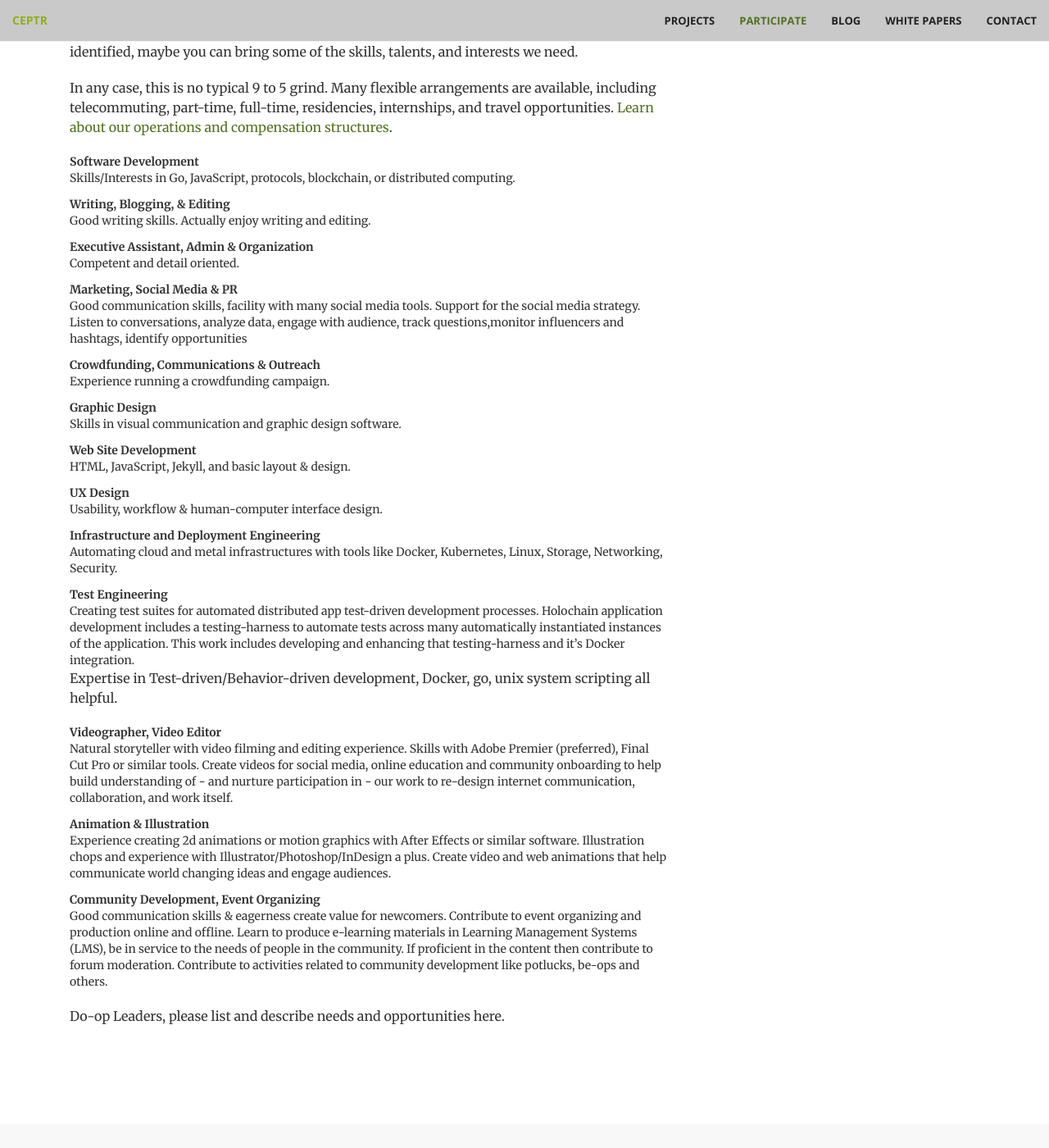
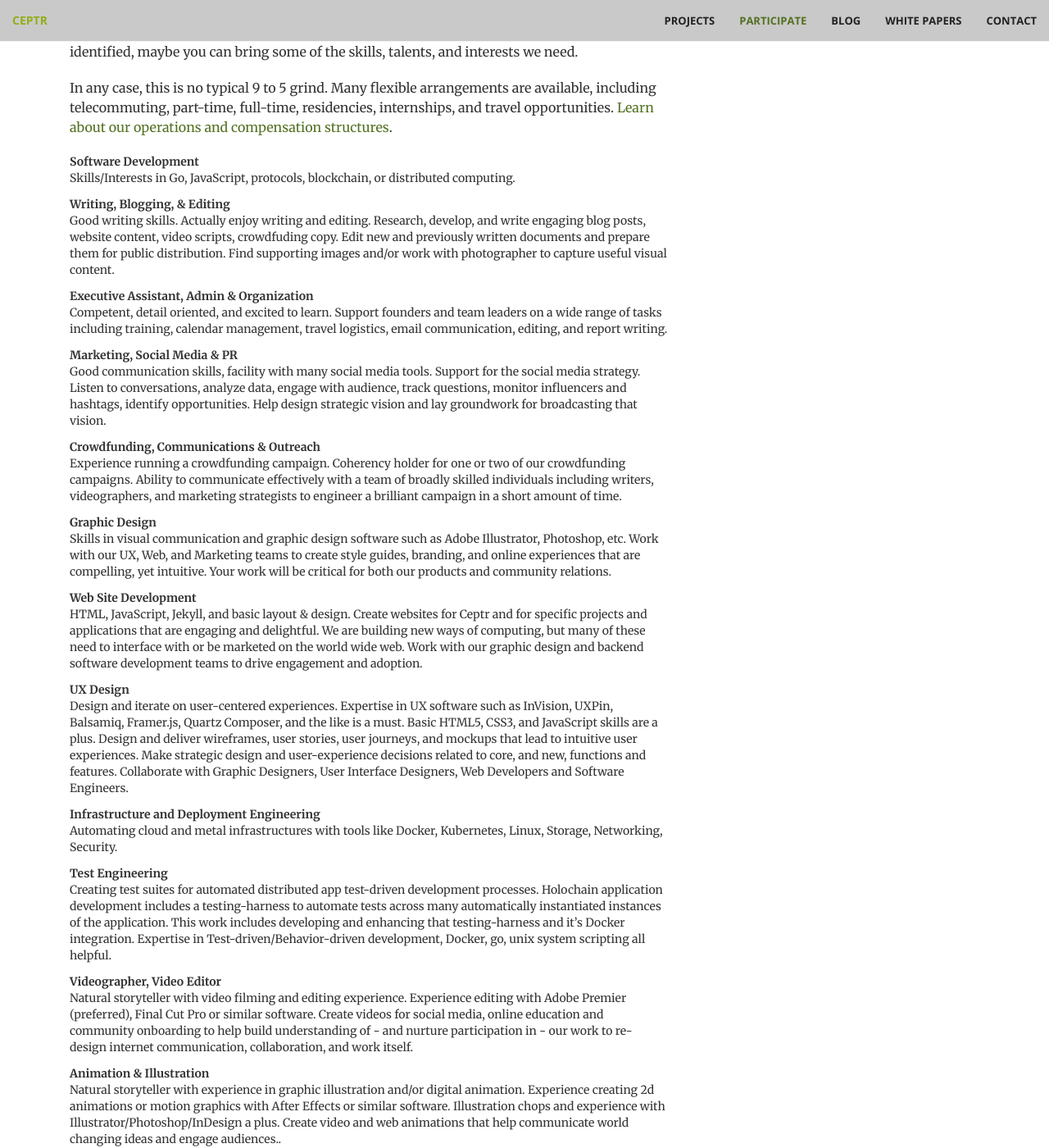
Before and after one commit to metacurrency/ceptr-org, a Jekyll site: the page built from _participate/opportunities.md, in a window 1280 px wide and 1400 px high, scrolled down 2003 px. Shown: the whole window at 82% size. Built offline with Jekyll 4.4.1, drawn with Linux system fonts in a browser that asks for light colours; some of the changed text lies outside the part shown.

Commit message:
updated job descriptions

```diff
--- a/_participate/opportunities.md
+++ b/_participate/opportunities.md
@@ -78,45 +78,43 @@ Software Development
 : Skills/Interests in Go, JavaScript, protocols,  blockchain, or distributed computing.
 
 Writing, Blogging, & Editing
- : Good writing skills. Actually enjoy writing and editing.
+ : Good writing skills. Actually enjoy writing and editing. Research, develop, and write engaging blog posts, website content, video scripts, crowdfuding copy. Edit new and previously written documents and prepare them for public distribution. Find supporting images and/or work with photographer to capture useful visual content.
 
 Executive Assistant, Admin & Organization
- : Competent and detail oriented.
+ : Competent, detail oriented, and excited to learn. Support founders and team leaders on a wide range of tasks including training, calendar management, travel logistics, email communication, editing, and report writing.
 
 Marketing, Social Media & PR
- : Good communication skills, facility with many social media tools.  Support for the social media strategy. Listen to conversations, analyze data, engage with audience, track questions,monitor influencers and hashtags, identify opportunities
+ : Good communication skills, facility with many social media tools. Support for the social media strategy. Listen to conversations, analyze data, engage with audience, track questions, monitor influencers and hashtags, identify opportunities. Help design strategic vision and lay groundwork for broadcasting that vision.
 
 Crowdfunding, Communications & Outreach
-  : Experience running a crowdfunding campaign.
+  : Experience running a crowdfunding campaign. Coherency holder for one or two of our crowdfunding campaigns. Ability to communicate effectively with a team of broadly skilled individuals including writers, videographers, and marketing strategists to engineer a brilliant campaign in a short amount of time.
 
 Graphic Design
-  : Skills in visual communication and graphic design software.
+  : Skills in visual communication and graphic design software such as Adobe Illustrator, Photoshop, etc. Work with our UX, Web, and Marketing teams to create style guides, branding, and online experiences that are compelling, yet intuitive. Your work will be critical for both our products and community relations.
 
 Web Site Development
- : HTML, JavaScript, Jekyll, and basic layout & design.
+ : HTML, JavaScript, Jekyll, and basic layout & design. Create websites for Ceptr and for specific projects and applications that are engaging and delightful. We are building new ways of computing, but many of these need to interface with or be marketed on the world wide web. Work with our graphic design and backend software development teams to drive engagement and adoption.
 
 UX Design
- : Usability, workflow & human-computer interface design.
+ : Design and iterate on user-centered experiences. Expertise in UX software such as InVision, UXPin, Balsamiq, Framer.js, Quartz Composer, and the like is a must. Basic HTML5, CSS3, and JavaScript skills are a plus. Design and deliver wireframes, user stories, user journeys, and mockups that lead to intuitive user experiences. Make strategic design and user-experience decisions related to core, and new, functions and features. Collaborate with Graphic Designers, User Interface Designers, Web Developers and Software Engineers.
 
 Infrastructure and Deployment Engineering
  : Automating cloud and metal infrastructures with tools like Docker, Kubernetes, Linux, Storage, Networking, Security.
 
  Test Engineering
-  : Creating test suites for automated distributed app test-driven development processes. Holochain application development includes a testing-harness to automate tests across many automatically instantiated instances of the application. This work includes developing and enhancing that testing-harness and it’s Docker integration.
-
-  : Expertise in Test-driven/Behavior-driven development, Docker, go, unix system scripting all helpful.
+  : Creating test suites for automated distributed app test-driven development processes. Holochain application development includes a testing-harness to automate tests across many automatically instantiated instances of the application. This work includes developing and enhancing that testing-harness and it’s Docker integration. Expertise in Test-driven/Behavior-driven development, Docker, go, unix system scripting all helpful.
 
 
 Videographer, Video Editor
- : Natural storyteller with video filming and editing experience. Skills with Adobe Premier (preferred), Final Cut Pro or similar tools. Create videos for social media, online education and community onboarding to help build understanding of - and nurture participation in - our work to re-design internet communication, collaboration, and work itself.
+ : Natural storyteller with video filming and editing experience. Experience editing with Adobe Premier (preferred), Final Cut Pro or similar software. Create videos for social media, online education and community onboarding to help build understanding of - and nurture participation in - our work to re-design internet communication, collaboration, and work itself.
 
 Animation & Illustration
- : Experience creating 2d animations or motion graphics with After Effects or similar software. Illustration chops and experience with Illustrator/Photoshop/InDesign a plus. Create video and web animations that help communicate world changing ideas and engage audiences.
+ : Natural storyteller with experience in graphic illustration and/or digital animation. Experience creating 2d animations or motion graphics with After Effects or similar software. Illustration chops and experience with Illustrator/Photoshop/InDesign a plus. Create video and web animations that help communicate world changing ideas and engage audiences..
 
 Community Development, Event Organizing
- : Good communication skills & eagerness create value for newcomers. Contribute to event organizing and production online and offline. Learn to produce e-learning materials in Learning Management Systems (LMS), be in service to the needs of people in the community. If proficient in the content then contribute to forum moderation. Contribute to activities related to community development like potlucks, be-ops and others.
+ : Good communication skills, eagerness to learn and create value. Contribute to event organizing and production online and offline. Learn to produce e-learning materials in Learning Management Systems (LMS), be in service to the needs of people in the community. If proficient in the content, then contribute to forum moderation. Contribute to activities related to community development like potlucks, be-ops and others.
 
-
+---
 Do-op Leaders, please list and describe needs and opportunities here.
 
 </div>
```
